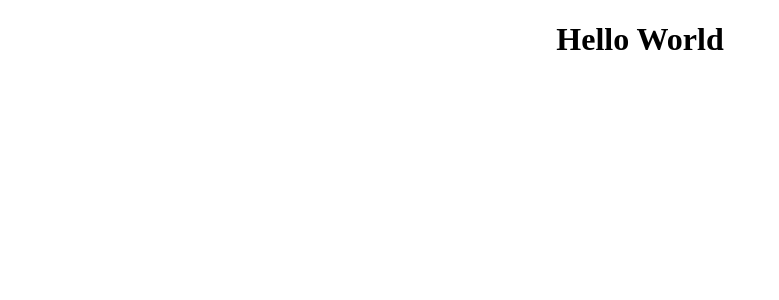
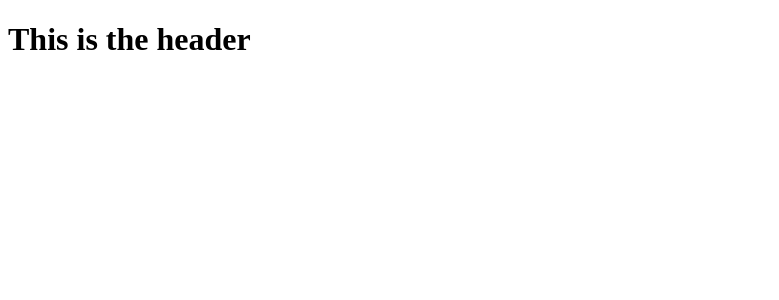
Before and after one commit to PoornaSenadheera100/SPSH-Ayurvedic-Center, a React (Create React App) app in the folder frontend/: page / in a window 1280 px wide. Shown: the top 300 px of the page, without its empty margins (0-779 px from the left). Built offline with nearby package versions, Linux system fonts and the light colour scheme.

Commit message:
Added sample Header component to Router

```diff
--- a/frontend/src/App.js
+++ b/frontend/src/App.js
@@ -1,10 +1,13 @@
 import './App.css';
+import { BrowserRouter as Router, Route, } from "react-router-dom";
+import Header from './components/Header';
 
 function App() {
   return (
-    <div className="App">
-      <h1>Hello World</h1>
-    </div>
+    <Router>
+      <Header/>
+      {/* <Route path = '/test' exact component = {Header}/> */}
+    </Router>
   );
 }
 
```
